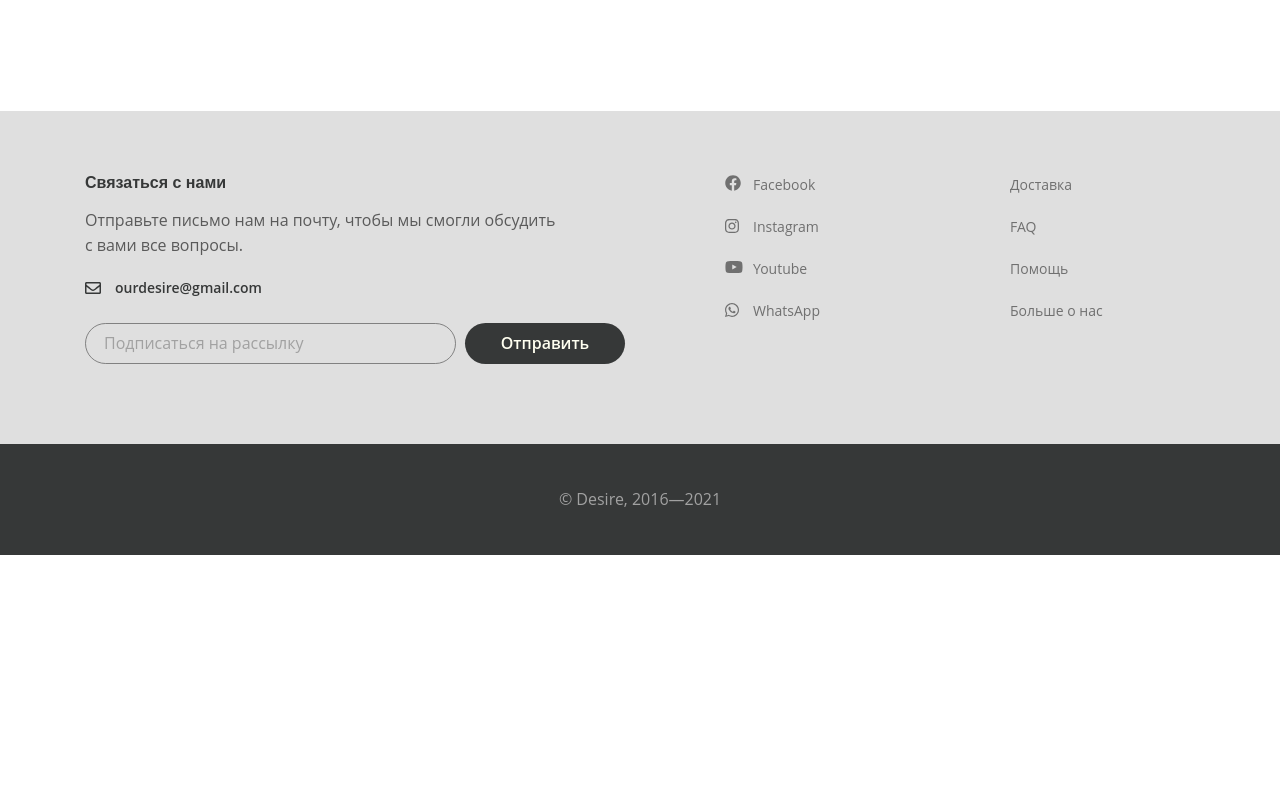
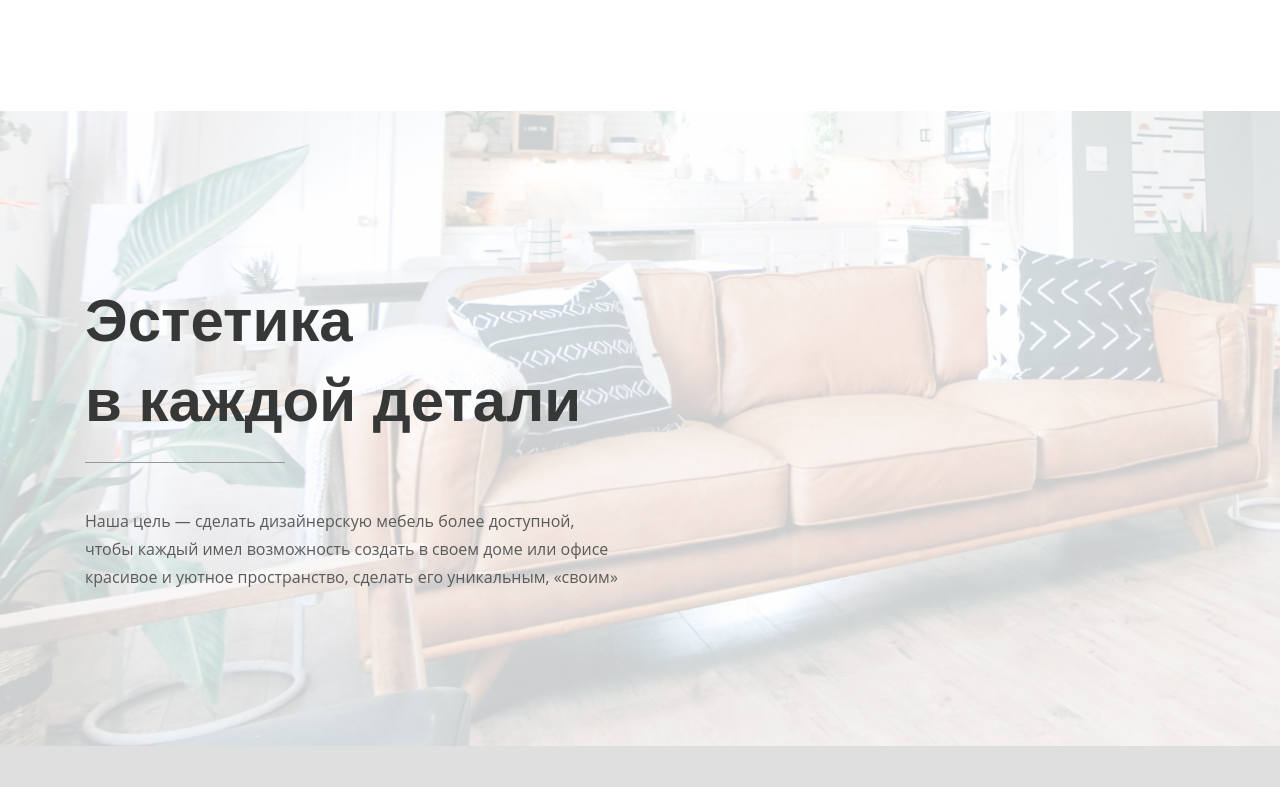
Before and after one commit to ann-phoenix/desire, a website: page app/index.html in a window 1280 px wide. Shown: the part 1633-2420 px from the top of the page. Before the commit the page ends 2188 px from the top, so only its background shows below. Drawn offline with Linux system fonts and the light colour scheme.

Commit message:
add decor section

```diff
--- a/app/index.html
+++ b/app/index.html
@@ -141,6 +141,14 @@
           </div>
         </div>
       </section>
+      <!--decor-->
+      <section class="decor">
+        <div class="container">
+          <h2 class="decor__title">Эстетика <br> в каждой детали
+          </h2>
+          <p class="decor__text">Наша цель — сделать дизайнерскую мебель более доступной, чтобы каждый имел возможность создать в своем доме или офисе красивое и уютное пространство, сделать его уникальным, «своим»</p>
+        </div>
+      </section>
     </main>
     <!--footer-->
     <footer class="footer">
--- a/app/scss/style.scss
+++ b/app/scss/style.scss
@@ -268,6 +268,38 @@
 
 }
 
+//decor
+.decor{
+	padding: 170px 0 155px;
+	background-image: url('../images/decor-bg.jpg');
+	background-repeat: no-repeat;
+	background-size: cover;
+	min-height: 600px;
+	&__title{
+		font-size: 60px;
+		line-height: 80px;
+		color: $black;
+		@extend %title-font;
+		padding-bottom: 22px;
+		margin-bottom: 44px;
+		position: relative;
+		&::after{
+			content: '';
+			position: absolute;
+			width: 200px;
+			height: 1px;
+			background-color: #979797;
+			bottom: 0;
+			left: 0;
+		}
+	}
+
+	&__text{
+		line-height: 28px;
+		max-width: 540px;
+	}
+}
+
 //footer
 .footer {
 	&__content {
```
Also changed, not shown: app/css/style.min.css, app/images/decor-bg.jpg (added).
